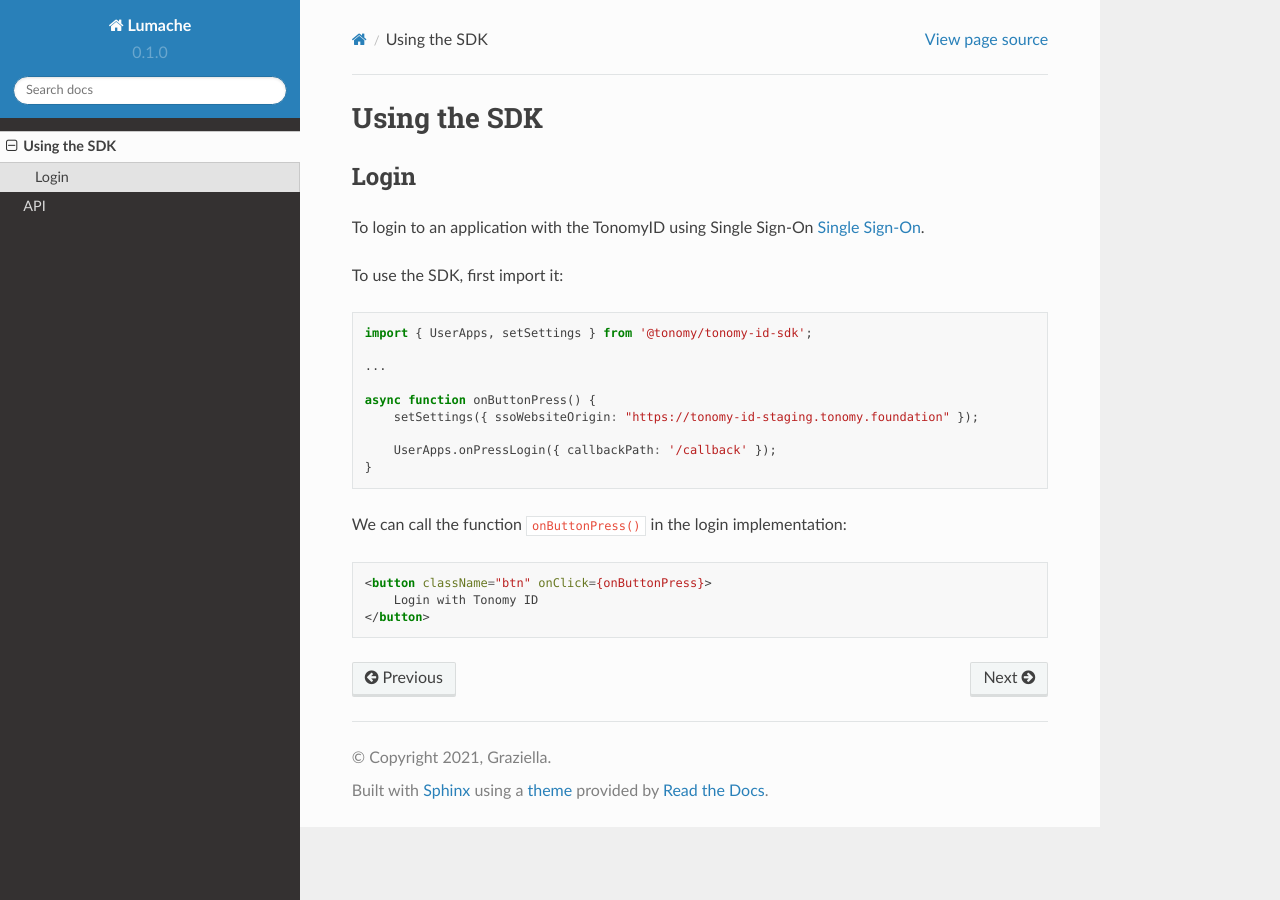
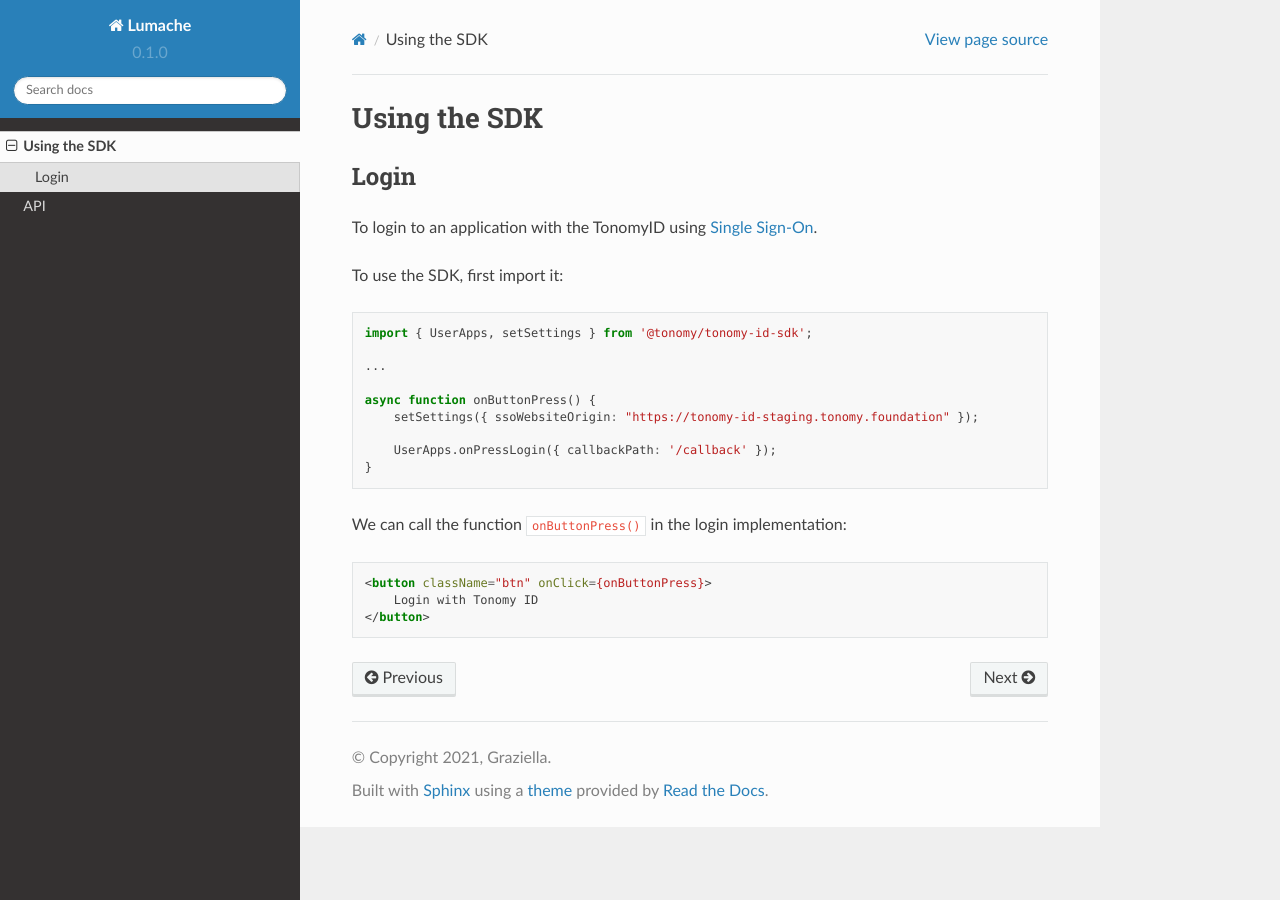
Before and after one commit to deadex-ng/tonomy-id-sdk-docs, a Sphinx documentation site: the page built from docs/source/usage.rst, in a window 1280 px wide. Built offline with Sphinx 7.4.7 and the Read the Docs theme 2.0.0, drawn with Linux system fonts in a browser that asks for light colours.

Commit message:
Update usage.rst

```diff
--- a/docs/source/usage.rst
+++ b/docs/source/usage.rst
@@ -4,7 +4,7 @@ Using the SDK
 Login
 --------------
 
-To login to an application with the TonomyID using Single Sign-On `Single Sign-On <https://en.wikipedia.org/wiki/Single_sign-on>`_.
+To login to an application with the TonomyID using `Single Sign-On <https://en.wikipedia.org/wiki/Single_sign-on>`_.
 
 To use the SDK, first import it:
 
```
